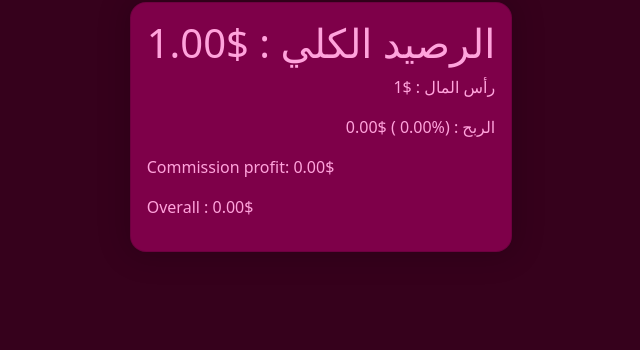
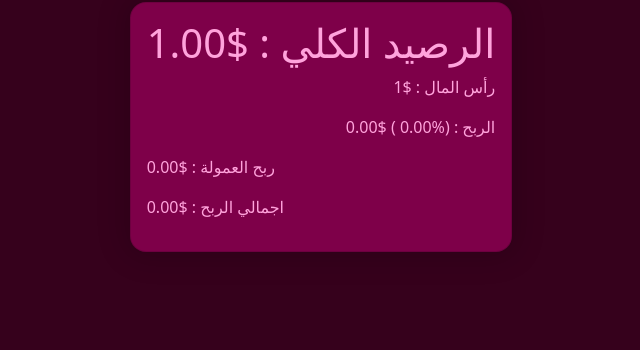
Before and after one commit to 8b3p/UniFolio, a Node server app: template views/home.ejs in a window 1280 px wide. Shown: the part 492-842 px from the top of the page, without its empty margins (319-959 px from the left). Run offline with Node 20, Linux system fonts and the light colour scheme; a user stored in the database is signed in; tables that the repository leaves empty hold one stand-in row (values such as "Sample post"); the template is opened without the code that fills it: most values are stand-ins (such as "Sample title", 1, 10 or a date in 2020); some libraries are stand-ins or nearby versions.

Commit message:
made home page arabic for omair

```diff
--- a/views/home.ejs
+++ b/views/home.ejs
@@ -31,7 +31,7 @@
               currentUser.capital) * ((100 - currentUser.profit) / 100))).toFixed(2) %>$ : الرصيد الكلي
           </h1>
           <% if (currentUser.username=='omair' ) { %>
-            <h3 class="text-center">Binance balance : <%= balance %>
+            <h3 class="text-center"><%= balance %> : جميع الحسابات
             </h3>
             <% } %>
               <p class="text-end">
@@ -44,12 +44,12 @@
                     100)) * 100) / (currentUser.capital)).toFixed(2) %>%) : الربح
               </p>
               <% if(commissioned) { %>
-                <p>Commission profit: <%=((((balance * (commissioned.percentage / 100)) - commissioned.capital) * ((100
-                    - commissioned.profit) / 100))).toFixed(2) %>$
+                <p><%=((((balance * (commissioned.percentage / 100)) - commissioned.capital) * ((100
+                    - commissioned.profit) / 100))).toFixed(2) %>$ : ربح العمولة
                 </p>
-                <p>Overall : <%= ((((balance * (currentUser.percentage / 100)) - currentUser.capital) *
+                <p><%= ((((balance * (currentUser.percentage / 100)) - currentUser.capital) *
                     (currentUser.profit / 100)) + ((((balance * (commissioned.percentage / 100)) - commissioned.capital)
-                    * ((100 - commissioned.profit) / 100)))).toFixed(2) %>$</p>
+                    * ((100 - commissioned.profit) / 100)))).toFixed(2) %>$ : اجمالي الربح</p>
                 <% } %>
         </main>
       </div>
```
